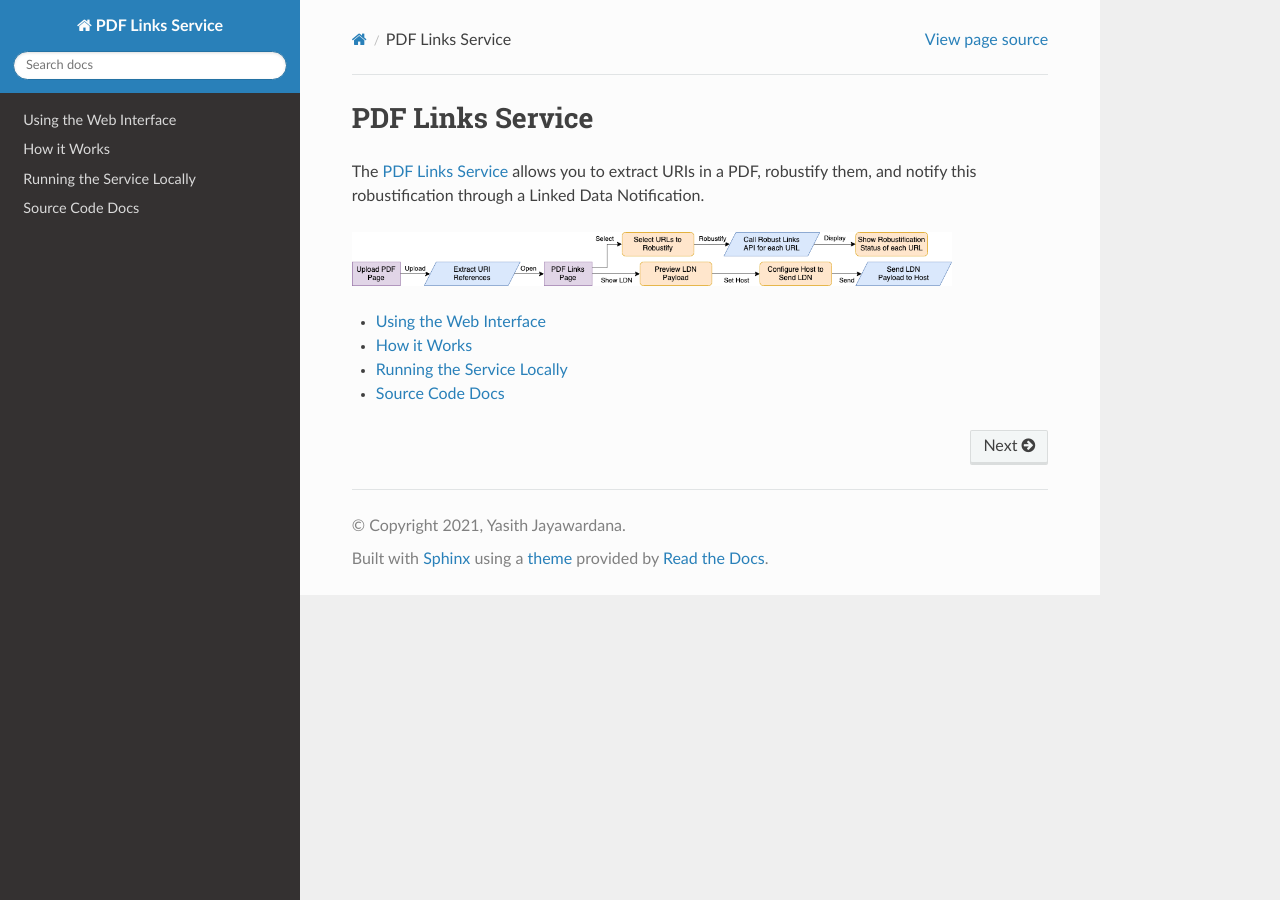
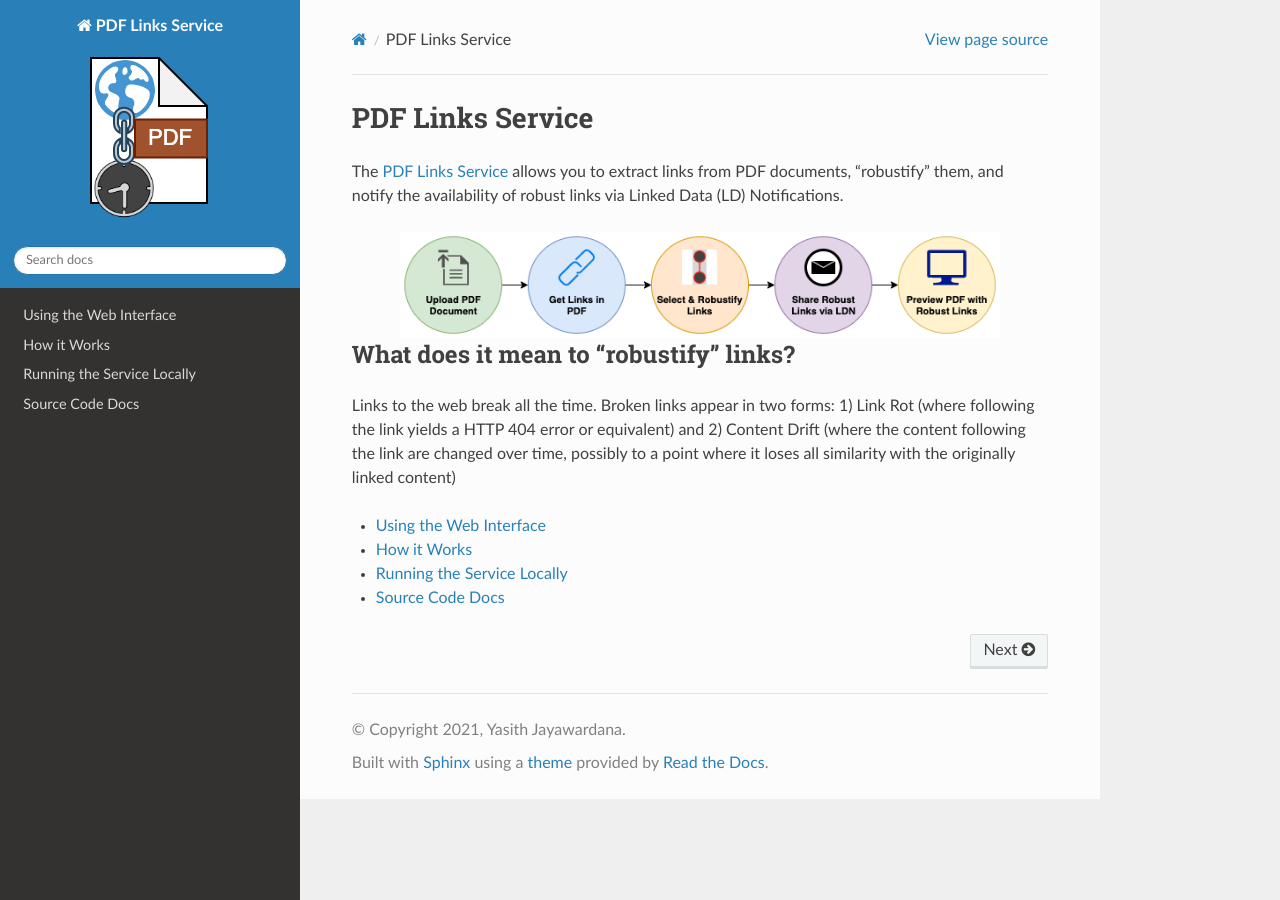
Before and after one commit to yasithdev/pdf-links-service, a Sphinx documentation site: the page built from docs/index.rst, in a window 1280 px wide. Built offline with Sphinx 7.4.7 and the Read the Docs theme 2.0.0, drawn with Linux system fonts in a browser that asks for light colours.

Commit message:
update documentation

```diff
--- a/docs/conf.py
+++ b/docs/conf.py
@@ -48,6 +48,8 @@ exclude_patterns = ['_build', 'Thumbs.db', '.DS_Store']
 # html_theme = 'alabaster'
 html_theme = 'sphinx_rtd_theme'
 
+html_logo = '_static/logo.png'
+
 # Add any paths that contain custom static files (such as style sheets) here,
 # relative to this directory. They are copied after the builtin static files,
 # so a file named "default.css" will overwrite the builtin "default.css".
--- a/docs/howitworks.rst
+++ b/docs/howitworks.rst
@@ -1,2 +1,5 @@
 How it Works
 ============
+
+.. image:: /_static/functional-diagram.png
+   :width: 600
--- a/docs/index.rst
+++ b/docs/index.rst
@@ -1,10 +1,23 @@
 PDF Links Service
 =================
 
-The `PDF Links Service </>`_ allows you to extract URIs in a PDF, robustify them, and notify this robustification through a Linked Data Notification.
+The `PDF Links Service </>`_ allows you to extract links from PDF documents, "robustify" them, and notify the
+availability of robust links via Linked Data (LD) Notifications.
 
-.. image:: _static/flowchart.png
+.. figure:: _static/overview.png
+   :align: center
    :width: 600
+
+
+What does it mean to "robustify" links?
+---------------------------------------
+
+Links to the web break all the time.
+Broken links appear in two forms:
+1) Link Rot (where following the link yields a HTTP 404 error or equivalent) and
+2) Content Drift (where the content following the link are changed over time, possibly to a point where it loses all
+similarity with the originally linked content)
+
 
 .. toctree::
    :maxdepth: 1
--- a/docs/usage.rst
+++ b/docs/usage.rst
@@ -1,5 +1,8 @@
 Using the Web Interface
 =======================
+
+.. image:: /_static/interaction-diagram.png
+   :width: 600
 
 The process begins with uploading a PDF document.
 
```
Also changed, not shown: docs/_static/functional-diagram.png (added), docs/_static/interaction-diagram.png (added), docs/_static/logo.png (added), docs/_static/overview.png (added), 1 other file.
